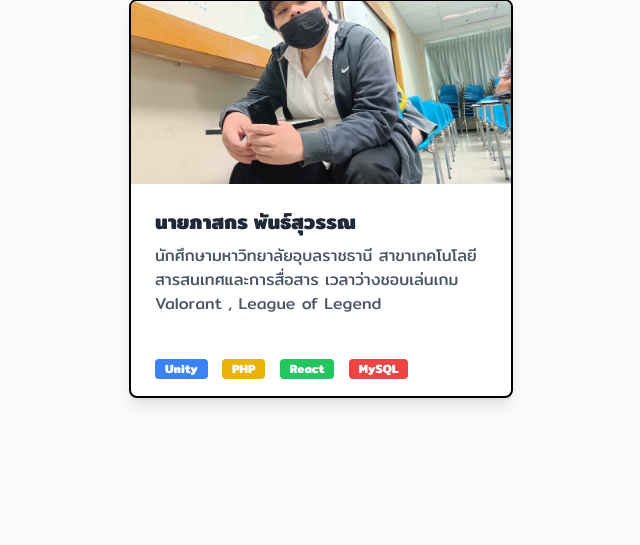
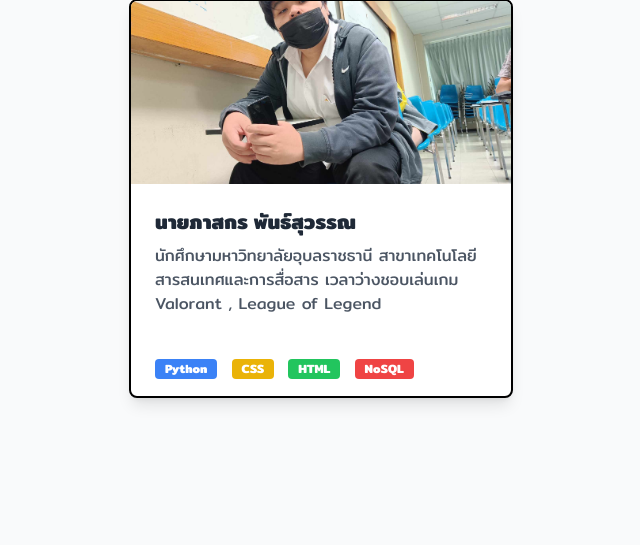
Before and after one commit to Ph4tsakon/Tailwind-web, a Django app: page /myself/ in a window 1280 px wide. Shown: the part 137-682 px from the top of the page, without its empty margins (319-959 px from the left). Run offline with Django 5.2, Linux system fonts and the light colour scheme; some libraries are stand-ins or nearby versions.

Commit message:
Update myself.html

```diff
--- a/templates/myself.html
+++ b/templates/myself.html
@@ -16,10 +16,10 @@
           </p>
       </div>
       <div class="px-6 py-4">
-          <span class="inline-block bg-blue-500 text-white text-xs font-semibold mr-2 px-2.5 py-0.5 rounded">Unity</span>
-          <span class="inline-block bg-yellow-500 text-white text-xs font-semibold mr-2 px-2.5 py-0.5 rounded">PHP</span>
-          <span class="inline-block bg-green-500 text-white text-xs font-semibold mr-2 px-2.5 py-0.5 rounded">React</span>
-          <span class="inline-block bg-red-500 text-white text-xs font-semibold mr-2 px-2.5 py-0.5 rounded">MySQL</span>
+          <span class="inline-block bg-blue-500 text-white text-xs font-semibold mr-2 px-2.5 py-0.5 rounded">Python</span>
+          <span class="inline-block bg-yellow-500 text-white text-xs font-semibold mr-2 px-2.5 py-0.5 rounded">CSS</span>
+          <span class="inline-block bg-green-500 text-white text-xs font-semibold mr-2 px-2.5 py-0.5 rounded">HTML</span>
+          <span class="inline-block bg-red-500 text-white text-xs font-semibold mr-2 px-2.5 py-0.5 rounded">NoSQL</span>
       </div>
   </div>
 </body>
```
